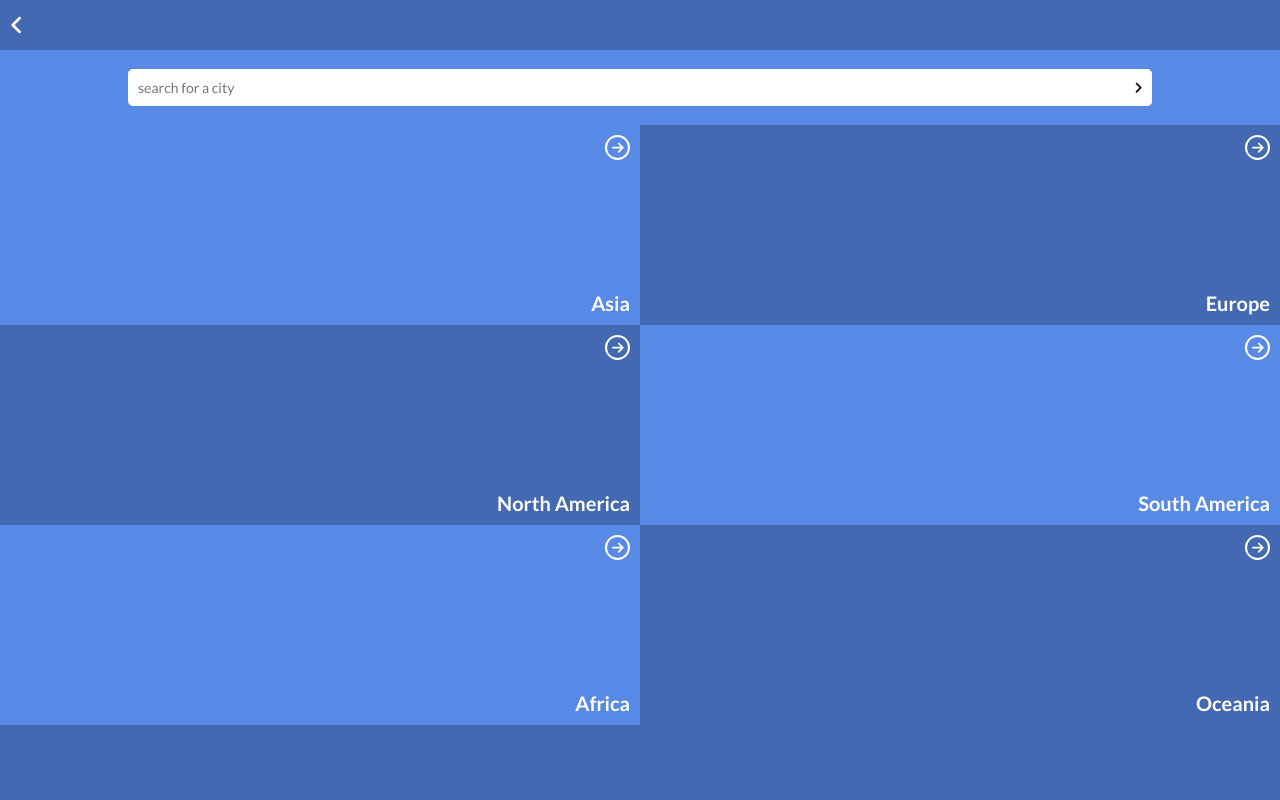
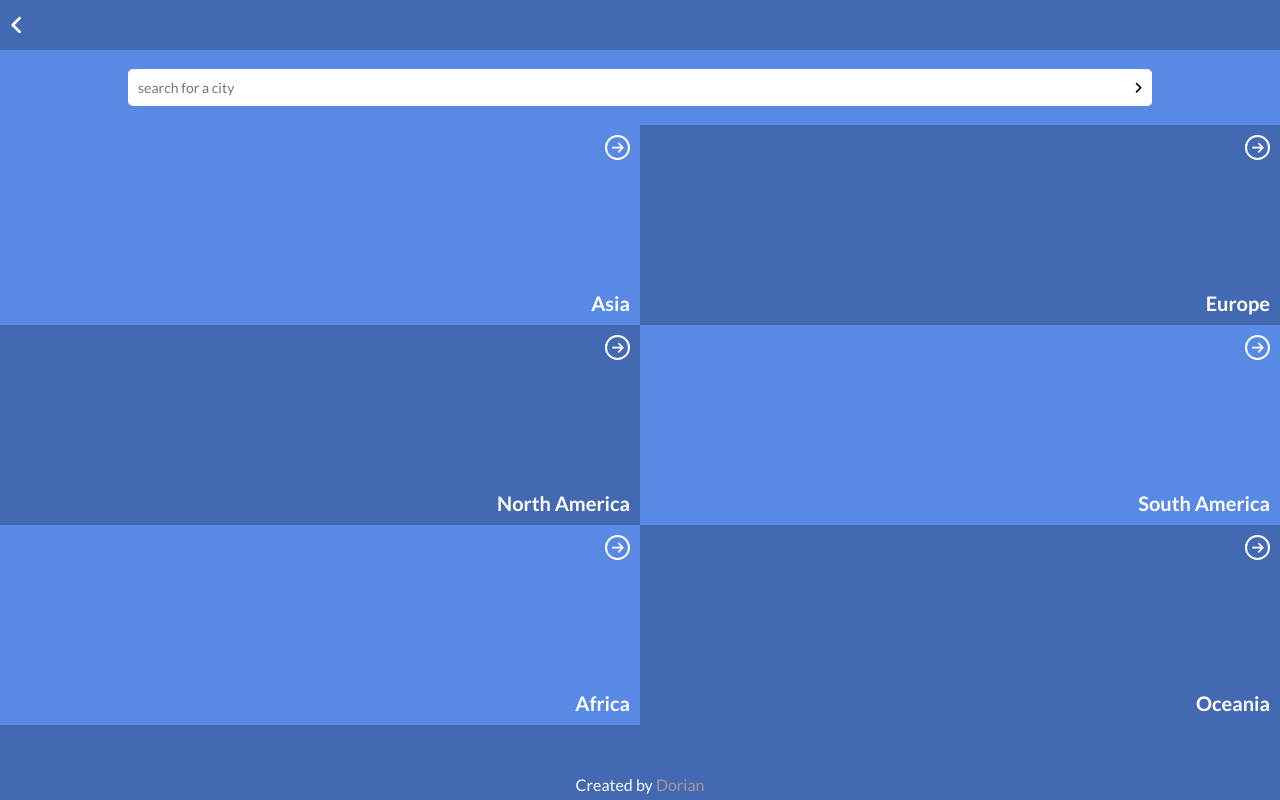
Before and after one commit to dodoburner/City-Air-Pollution-Data, a React (Create React App) app: page / in a window 1280 px wide. Built offline with nearby package versions, Linux system fonts and the light colour scheme.

Commit message:
Position footer

```diff
--- a/src/App.js
+++ b/src/App.js
@@ -17,6 +17,10 @@ function App() {
           <Route path="/:continent/:country/:city" element={<City />} />
         </Routes>
       </BrowserRouter>
+      <div className="credits">
+        Created by
+        <a href="https://github.com/dodoburner"> Dorian</a>
+      </div>
     </div>
   );
 }
--- a/src/styles/index.css
+++ b/src/styles/index.css
@@ -2,9 +2,31 @@
   margin: 0;
   padding: 0;
   box-sizing: border-box;
-  font-family: 'Lato', sans-serif;
+  font-family: "Lato", sans-serif;
 }
 
 body {
   background-color: rgb(67, 105, 178);
+  position: relative;
+  min-height: 100vh;
 }
+
+.App {
+  padding-bottom: 2.5rem;
+}
+
+.credits {
+  position: absolute;
+  bottom: 0;
+  height: 2.5rem;
+  width: 100%;
+  text-align: center;
+  white-space: nowrap;
+  color: white;
+  padding: 15px;
+}
+
+.credits a {
+  text-decoration: none;
+  color: rgb(169, 151, 151);
+}
```
